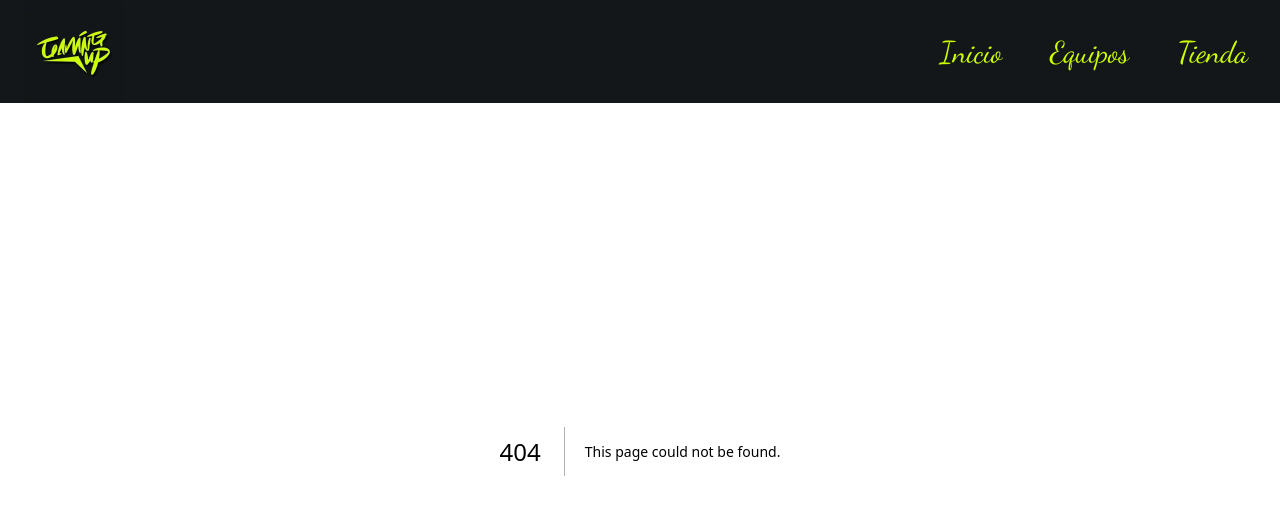
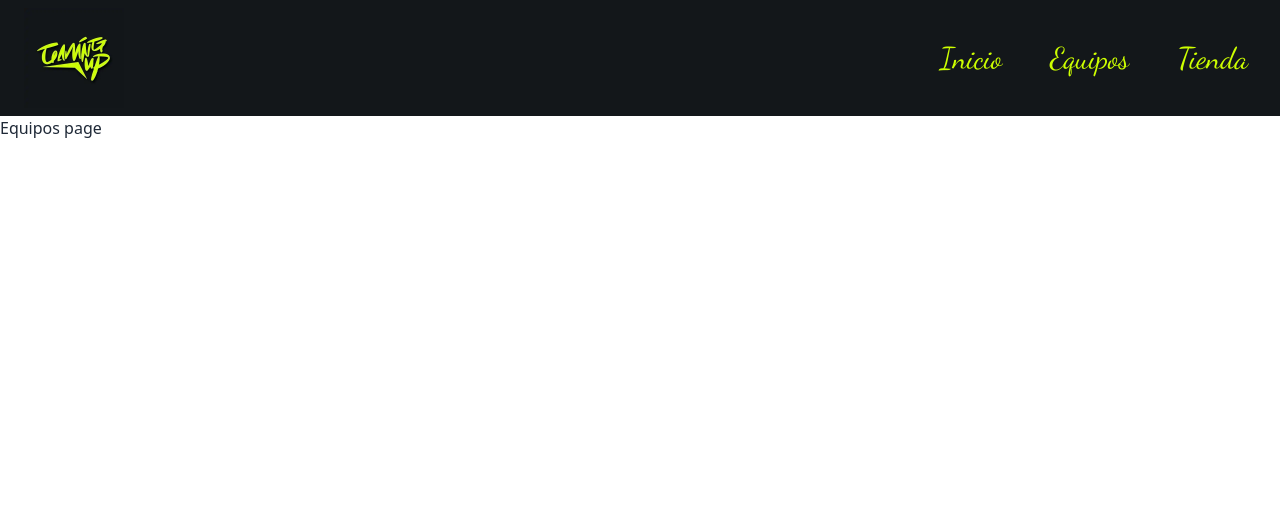
Before and after one commit to davidsilva131/GamingUp, a Next.js app: page /equipos in a window 1280 px wide. Before the commit this address had no page. Shown: the top 514 px of the page. Built offline with nearby package versions, Linux system fonts and the light colour scheme.

Commit message:
Add equipos and tienda page

```diff
--- /dev/null
+++ b/src/app/equipos/page.tsx
@@ -0,0 +1,3 @@
+export default function Equipos() {
+  return <h1>Equipos page</h1>
+}
--- /dev/null
+++ b/src/app/tienda/page.tsx
@@ -0,0 +1,3 @@
+export default function Tienda() {
+  return <h1>Tienda Page</h1>
+}
```
